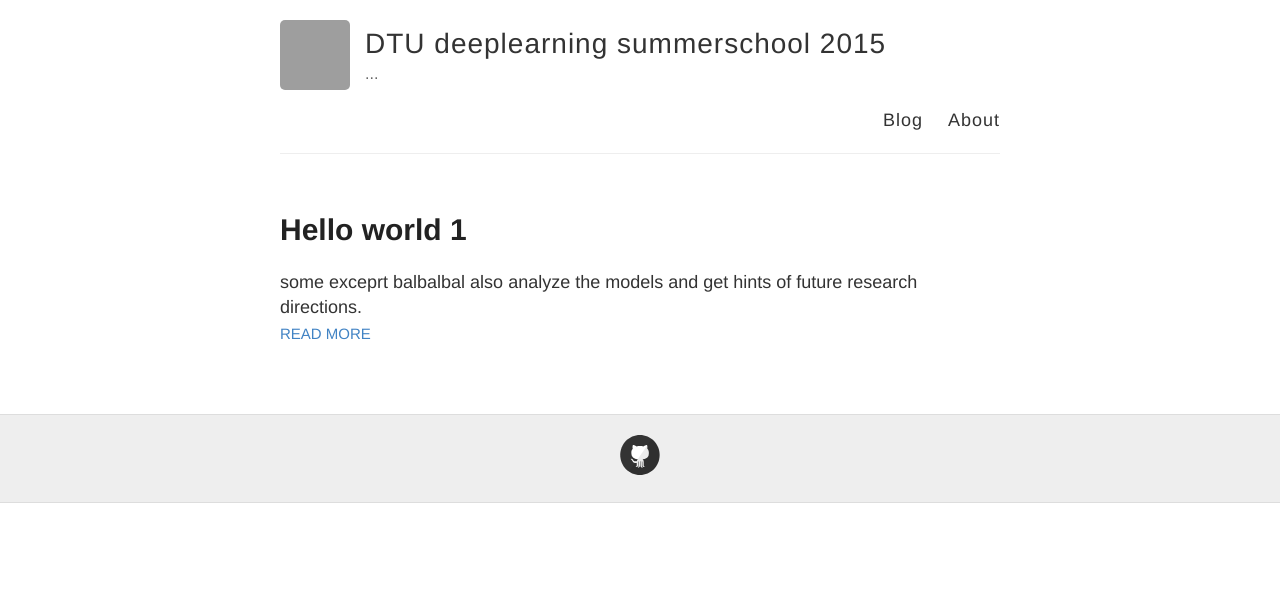
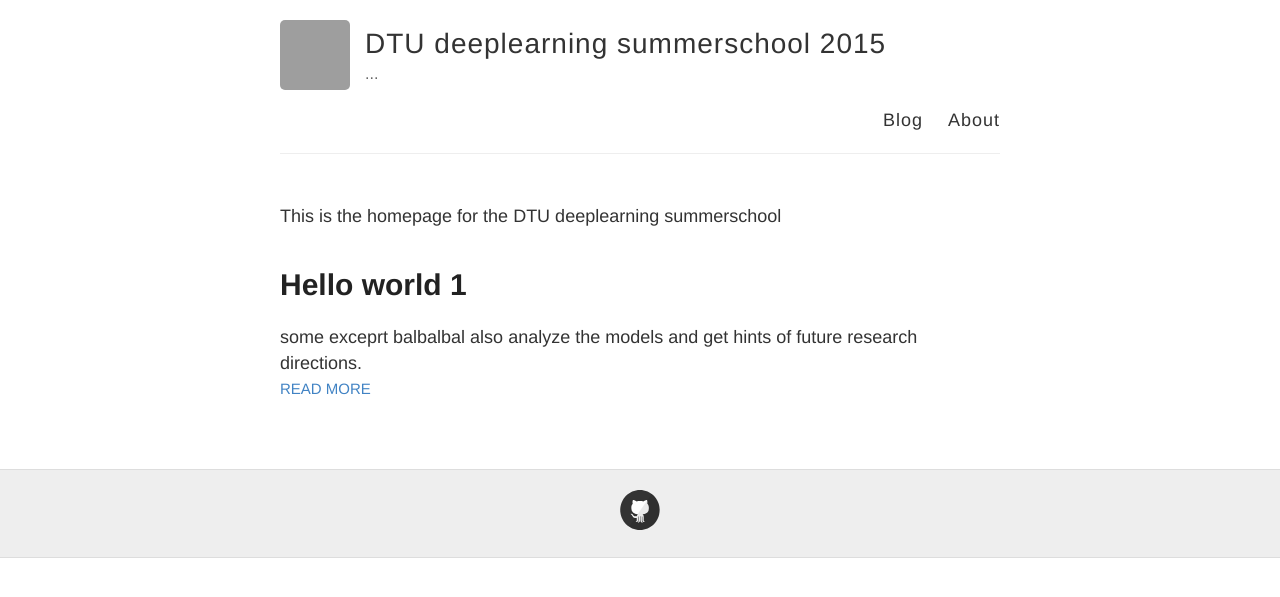
Before and after one commit to JMDP5/DTU-deeplearning.github.io, a Jekyll site: the page built from index.html, in a window 1280 px wide. Shown: the top 597 px of the page. Built offline with Jekyll 4.4.1, drawn with Linux system fonts in a browser that asks for light colours; Markdown is read by kramdown in place of the engine named in the settings; grey boxes are pictures that could not be loaded.

Commit message:
frontpage

```diff
--- a/index.html
+++ b/index.html
@@ -1,6 +1,12 @@
 ---
 layout: default
 ---
+
+<div class="frontpage">
+    <article class="post">
+
+    This is the homepage for the DTU deeplearning summerschool
+</div>
 
 <div class="posts">
   {% for post in site.posts %}
```
